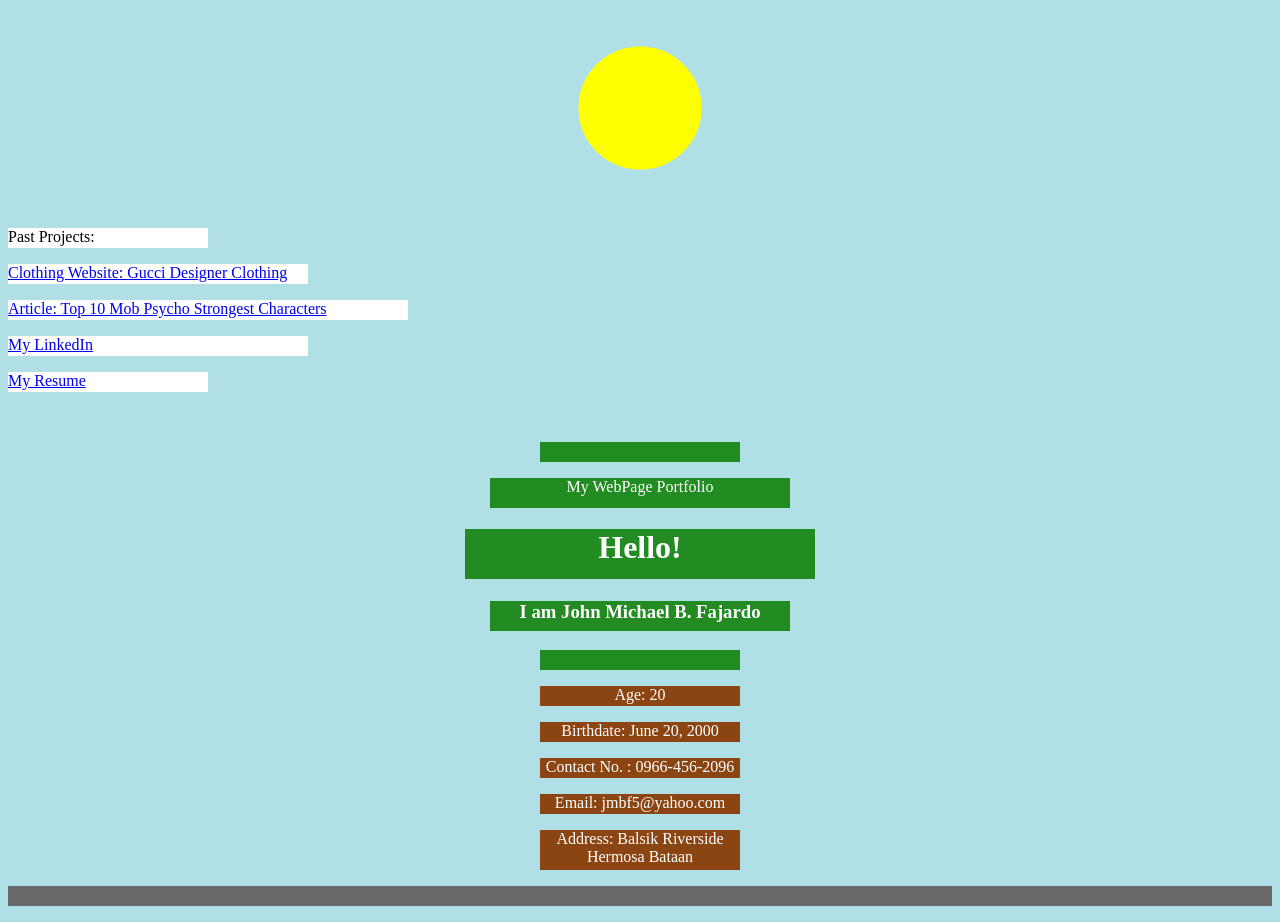
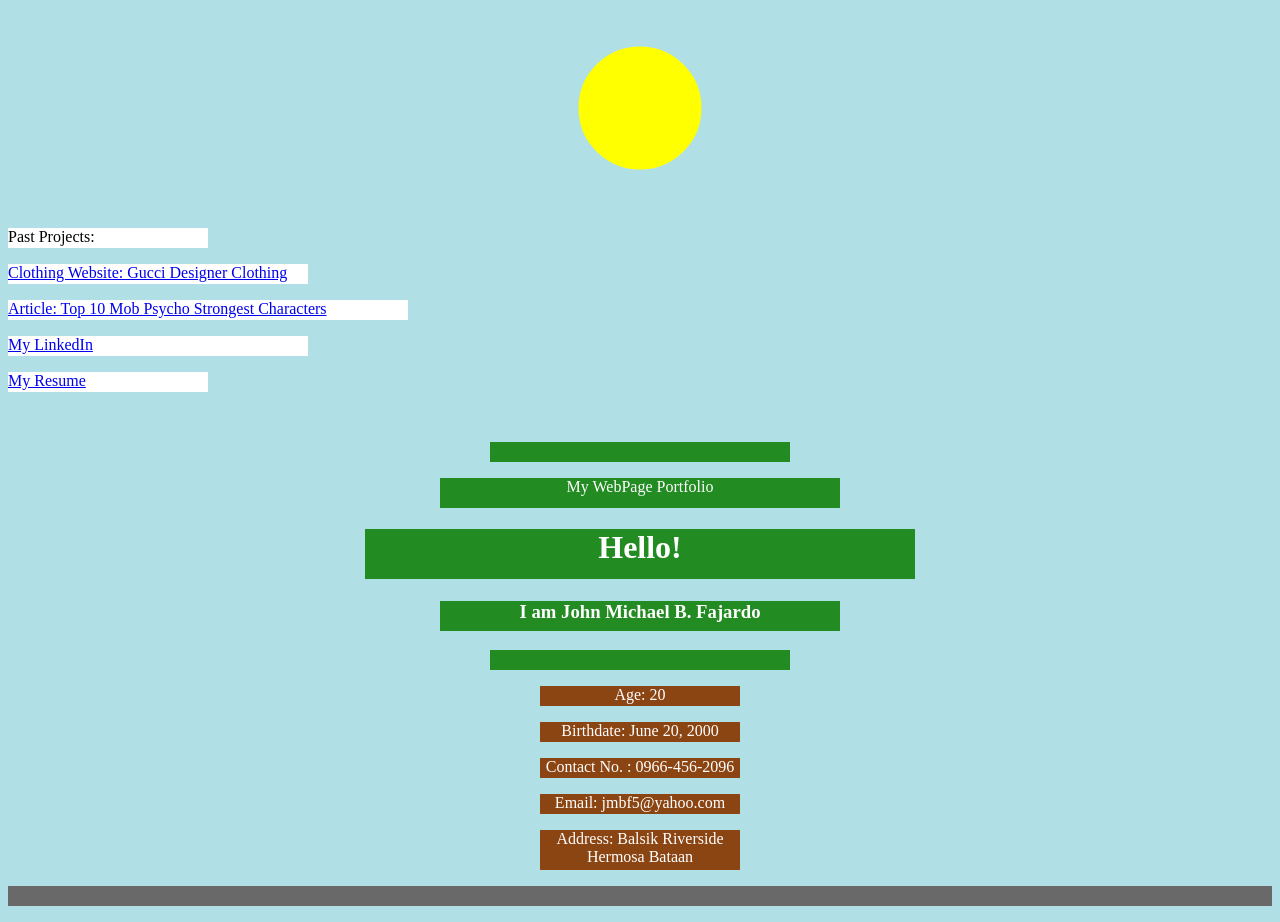
Before and after one commit to JohnMichael499/Web-Page-Portfolio, a plain HTML site: page index.html in a window 1280 px wide. Drawn offline with Linux system fonts and the light colour scheme.

Commit message:
Update index.html

```diff
--- a/index.html
+++ b/index.html
@@ -24,11 +24,11 @@
 
 		<br>
 
-		<p style="width:200px;height:20px;background-color:#228B22;"><font color="#FFF"></p>
-		<p style="width:300px;height:30px;background-color:#228B22;"><font color="#FFF">My WebPage Portfolio</p>
-		<h1 style="width:350px;height:50px;background-color:#228B22;"><font color="#FFF">Hello!</h1>
-		<h3 style="width:300px;height:30px;background-color:#228B22;"><font color="#FFF">I am John Michael B. Fajardo</h3>
-		<p style="width:200px;height:20px;background-color:#228B22;"><font color="#FFF"></p>
+		<p style="width:300px;height:20px;background-color:#228B22;"><font color="#FFF"></p>
+		<p style="width:400px;height:30px;background-color:#228B22;"><font color="#FFF">My WebPage Portfolio</p>
+		<h1 style="width:550px;height:50px;background-color:#228B22;"><font color="#FFF">Hello!</h1>
+		<h3 style="width:400px;height:30px;background-color:#228B22;"><font color="#FFF">I am John Michael B. Fajardo</h3>
+		<p style="width:300px;height:20px;background-color:#228B22;"><font color="#FFF"></p>
 
 		<p style="width:200px;height:20px;background-color:#8B4513;"><font color="#FFF">Age: 20</p>
 		<p style="width:200px;height:20px;background-color:#8B4513;"><font color="#FFF">Birthdate: June 20, 2000</p>
```
